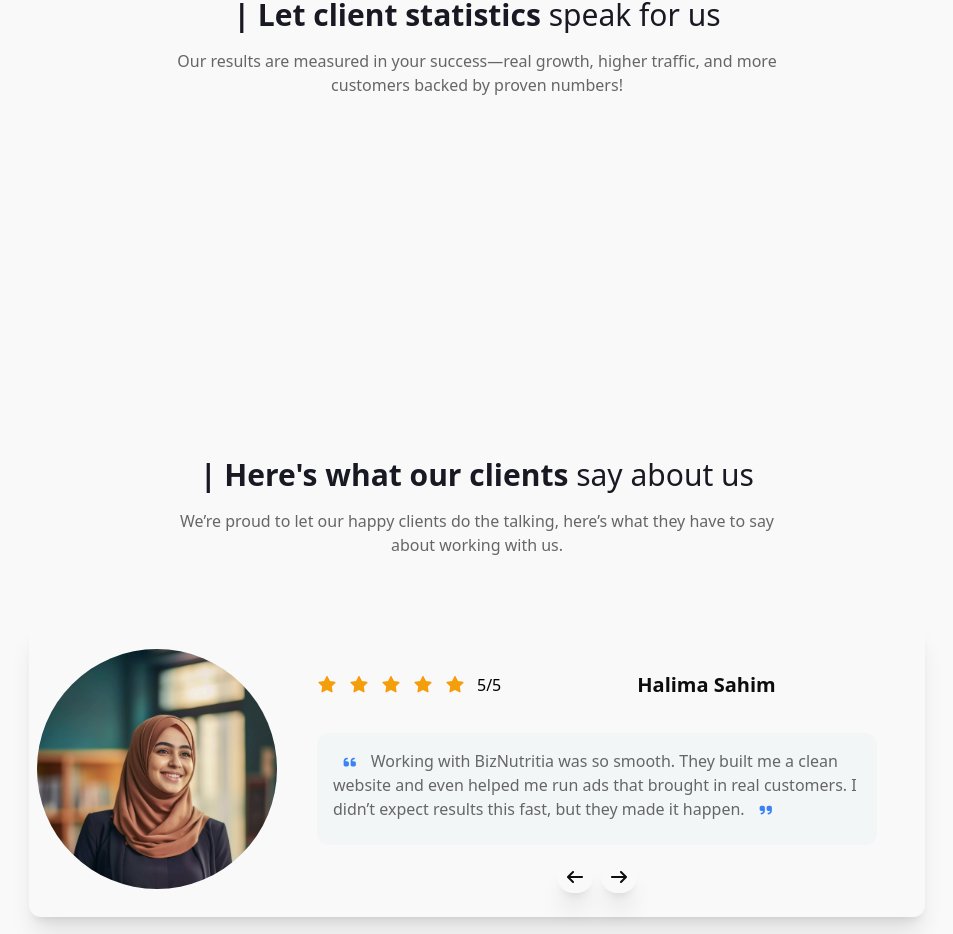
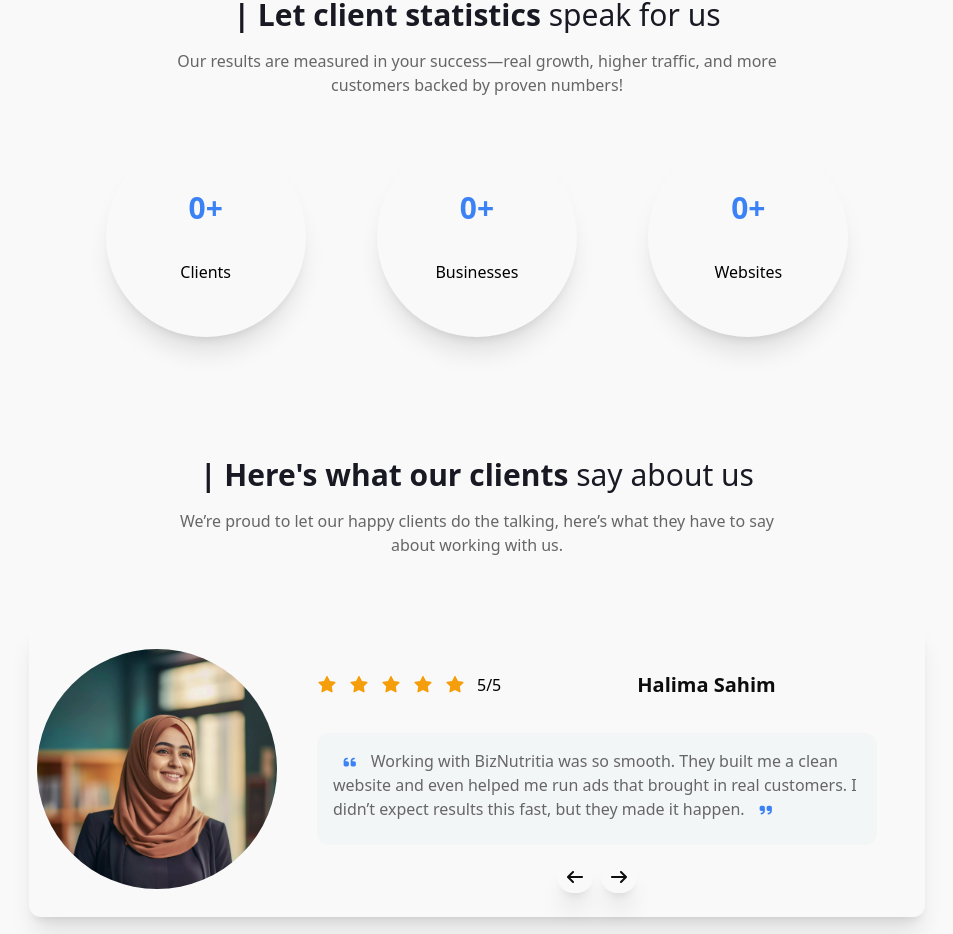
Before and after one commit to SmartMinds1/Portfolio, a React (Vite) app in the folder paulk-portfolio/: page / in a window 1280 px wide. Shown: the part 1915-2849 px from the top of the page, without its empty margins (163-1116 px from the left). Built offline with nearby package versions, Linux system fonts and the light colour scheme.

Commit message:
added counter animation on client statistics

```diff
--- a/paulk-portfolio/src/components/StatsBox.jsx
+++ b/paulk-portfolio/src/components/StatsBox.jsx
@@ -1,11 +1,52 @@
-import React from "react";
+import  React, { useRef } from "react";
+import { gsap } from "gsap";
+import { useGSAP } from "@gsap/react";
 
-const StatsBox = ({statsNum, statsDes}) => {
+const StatsBox = () => {
+      const countersRef = useRef([]);
+
+      useGSAP(() => {
+        countersRef.current.forEach((el, i) => {
+          let target = el.getAttribute("data-target"); // target value
+          let counter = { val: 0 };
+
+          gsap.to(counter, {
+            val: target,
+            duration: 2,
+            ease: "power1.out",
+            scrollTrigger: {
+              trigger: el,
+              start: "top 80%",
+              toggleActions: "play none none reverse"
+            },
+            onUpdate: () => {
+              el.textContent = Math.floor(counter.val) + "+";
+            }
+          });
+        });
+      }, []);
+
     return(
-      <div className="bg-background mb-4 shadow-xl w-50 h-50 p-5 rounded-full flex flex-col items-center justify-evenly">
-        <p className="text-2xl font-bold text-center text-secondary">{statsNum}</p>
-        <p>{statsDes}</p>
-      </div>
+        <div className="w-2/3 m-auto h-fit flex flex-row items-center justify-evenly flex-wrap gap-4 mt-10">
+            <div className="w-fit h-fit">
+                <div className="bg-background mb-4 shadow-xl w-50 h-50 p-5 rounded-full flex flex-col items-center justify-evenly">
+                  <div ref={(el) => (countersRef.current[0] = el)} data-target="500" className="text-3xl font-bold text-center text-secondary">0+</div>
+                  <p>Clients</p>
+                </div>
+            </div>
+            <div className="w-fit h-fit">
+                <div className="bg-background mb-4 shadow-xl w-50 h-50 p-5 rounded-full flex flex-col items-center justify-evenly">
+                  <div ref={(el) => (countersRef.current[1] = el)} data-target="100" className="text-3xl font-bold text-center text-secondary">0+</div>
+                  <p>Businesses</p>
+                </div>
+            </div>
+            <div className="w-fit h-fit">
+                <div className="bg-background mb-4 shadow-xl w-50 h-50 p-5 rounded-full flex flex-col items-center justify-evenly">
+                  <div ref={(el) => (countersRef.current[2] = el)} data-target="50" className="text-3xl font-bold text-center text-secondary">0+</div>
+                  <p>Websites</p>
+                </div>
+            </div>
+        </div>
     );
 
 }
--- a/paulk-portfolio/src/pages/About.jsx
+++ b/paulk-portfolio/src/pages/About.jsx
@@ -62,7 +62,7 @@ const About = () => {
            {/* SECTION4 */}
             <div className="h-fit w-[90vw] m-auto flex flex-row items-center justify-center flex-wrap lg:flex-nowrap gap-10 lg:gap-0 ">
                 {/* img div */}
-                <div className="sm:w-1/3 min-w-[300px] h-[20rem] lg:translate-x-40 rounded-2xl bg-soft-alertbg-[url('/aboutIntroTransformed.png')] bg-cover bg-[center] bg-no-repeat"></div>
+                <div className="sm:w-1/3 min-w-[300px] h-[20rem] lg:translate-x-40 rounded-2xl bg-soft-alert bg-[url('/aboutIntroTransformed.png')] bg-cover bg-[center] bg-no-repeat"></div>
                 {/*  services div */}
                 <div className="w-[95%] sm:w-[80%] h-full bg-background shadow-xl flex-row-center justify-start sm:justify-end min-w-[300px]">
                     <div className="h-fit w-full lg:w-4/5">
--- a/paulk-portfolio/src/pages/Home.jsx
+++ b/paulk-portfolio/src/pages/Home.jsx
@@ -17,10 +17,6 @@ import { faGoogle } from "@fortawesome/free-brands-svg-icons";
 //GSAP
 import { gsap } from "gsap";
 import { useGSAP } from "@gsap/react"
-
-
-
-
 
 const Home = () => {
         /* Index for looping testimonial cards */
@@ -46,22 +42,26 @@ const Home = () => {
         }
 
 
+//Lets now add some taste by animating things on homepage
 
-
-//Lets now add some taste by animating things on homepage
    // const scrollRef = useRef([]);
      //getting all the cards
       //const cards = gsap.utils.toArray(scrollRef.current.children);
     //animating each card
       //cards.forEach((card)=>{})
 
+      //ref to each box
       const box1Ref = useRef(null);
       const box2Ref = useRef(null);
       const box3Ref = useRef(null);
-      const circle1Ref = useRef(null);
+
+      //ref to each circle
+   /*    const circle1Ref = useRef(null);
       const circle2Ref = useRef(null);
-      const circle3Ref = useRef(null);
+      const circle3Ref = useRef(null); */
 
+
+    //cards
     useGSAP(() => {
       gsap.fromTo(
         [box1Ref.current, box2Ref.current, box3Ref.current],// all boxes
@@ -80,7 +80,8 @@ const Home = () => {
       );
     }, []);
 
-    useGSAP(() => {
+    //statistics circles
+   /*  useGSAP(() => {
       gsap.fromTo(
         [circle1Ref.current, circle2Ref.current, circle3Ref.current],// all circles
         { opacity: 0, y: 100 },
@@ -96,7 +97,7 @@ const Home = () => {
           }
         }
       );
-    }, []);
+    }, []); */
 
     return(
         <div className="bg-background">
@@ -158,17 +159,7 @@ const Home = () => {
              <div className="w-full h-fit md:mt-8">
                 <p className="header">| Let client statistics <span className="headerSpan">speak for us </span></p>
                 <p className="w-[90%]  md:w-1/2 text-md m-auto mt-4 text-text-muted text-left sm:text-center">Our results are measured in your success—real growth, higher traffic, and more customers backed by proven numbers!</p>
-                <div className="w-2/3 m-auto h-fit flex flex-row items-center justify-evenly flex-wrap gap-4 mt-10">
-                    <div ref={circle1Ref} className="w-fit h-fit">
-                        <StatsBox statsNum="500+" statsDes="Clients"/>
-                    </div>
-                    <div ref={circle2Ref} className="w-fit h-fit">
-                        <StatsBox statsNum="100+" statsDes="Businesses"/>
-                    </div>
-                    <div ref={circle3Ref} className="w-fit h-fit">
-                        <StatsBox statsNum="50+" statsDes="Websites"/>
-                    </div>
-                </div>
+                <StatsBox/>
              </div>
 
              <br /><br /><br />
```
